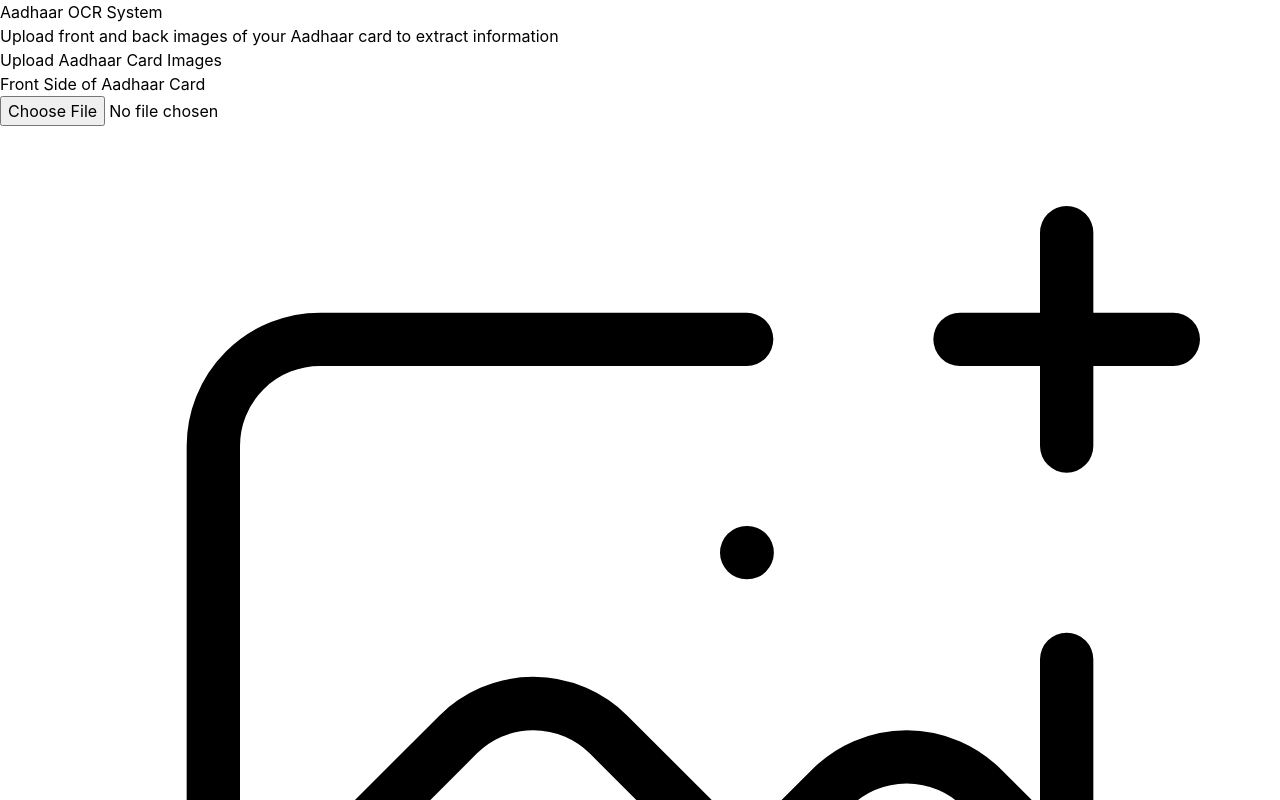
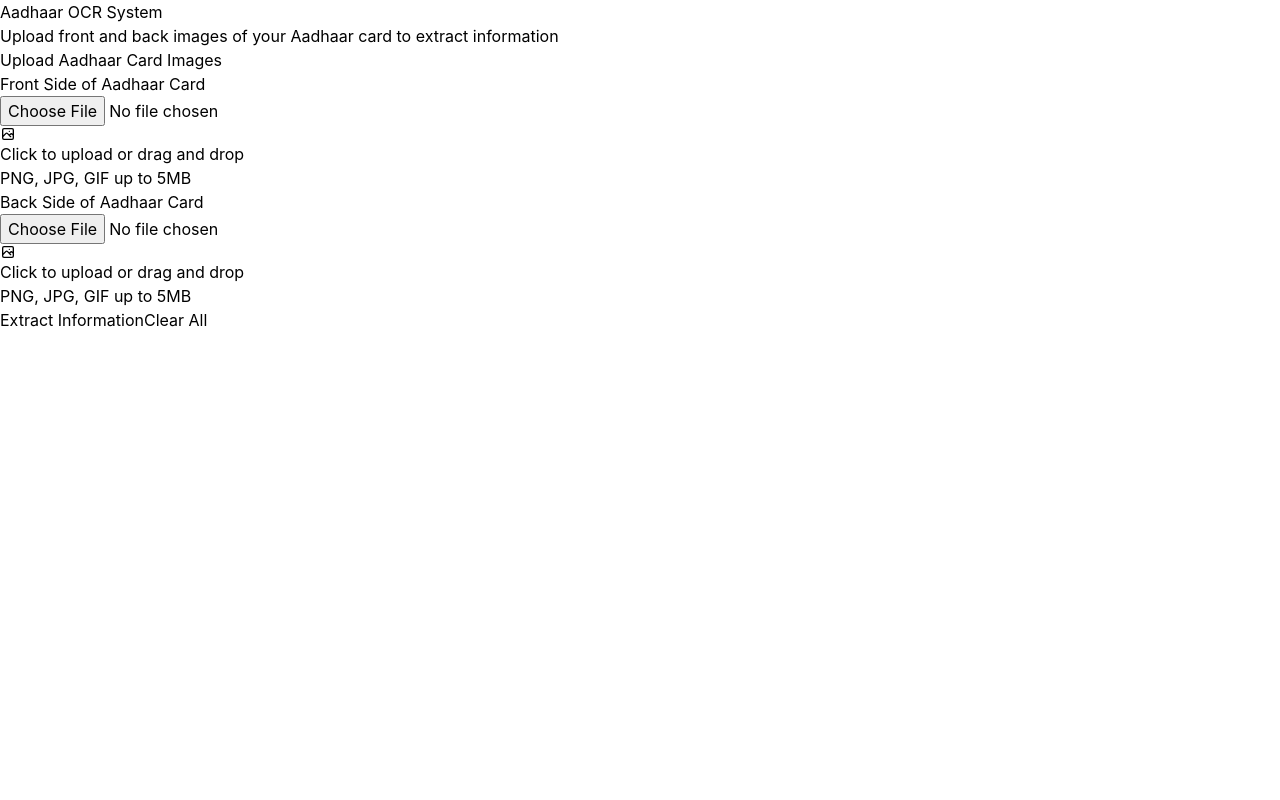
Before and after one commit to lekshmibp08/aadhaar-ocr-system, a React (Vite) app in the folder client/: page / in a window 1280 px wide. Shown: the top 800 px of the page. Built offline with nearby package versions, Linux system fonts and the light colour scheme; no server answers.

Commit message:
replaced svg with react icon

```diff
--- a/client/src/components/ImageUpload.tsx
+++ b/client/src/components/ImageUpload.tsx
@@ -1,4 +1,5 @@
 import type React from "react"
+import { HiOutlinePhotograph } from "react-icons/hi";
 
 import { useRef, useState } from "react"
 
@@ -114,21 +115,7 @@ const ImageUpload: React.FC<ImageUploadProps> = ({
         />
 
         <div className="space-y-2">
-          <svg
-            className="mx-auto h-12 w-12 text-gray-400"
-            stroke="currentColor"
-            fill="none"
-            viewBox="0 0 48 48"
-            aria-hidden="true"
-          >
-            <path
-              d="M28 8H12a4 4 0 00-4 4v20m32-12v8m0 0v8a4 4 0 01-4 4H12a4 4 0 01-4-4v-4m32-4l-3.172-3.172a4 4 0 00-5.656 0L28 28M8 32l9.172-9.172a4 4 0 015.656 0L28 28m0 0l4 4m4-24h8m-4-4v8m-12 4h.02"
-              strokeWidth={2}
-              strokeLinecap="round"
-              strokeLinejoin="round"
-            />
-          </svg>
-
+          <HiOutlinePhotograph className="mx-auto h-12 w-12 text-gray-400" />
           <div className="text-gray-600">
             <span className="font-medium text-blue-600 hover:text-blue-500">Click to upload</span>
             <span> or drag and drop</span>
```
